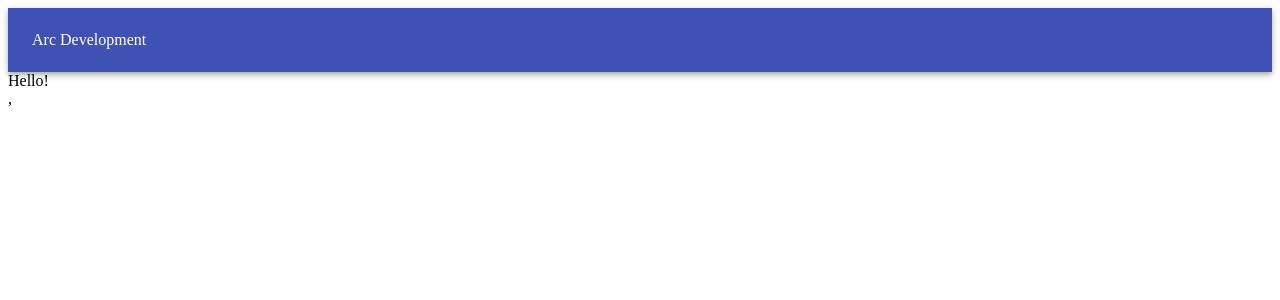
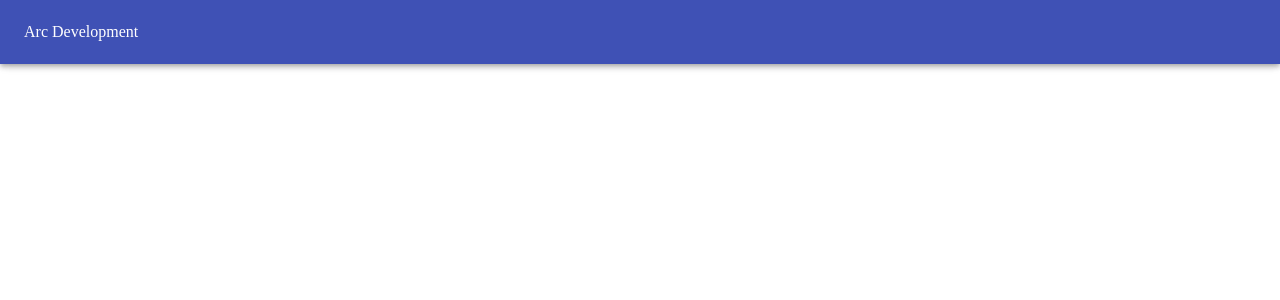
Before and after one commit to EunsooJung/arc-dev, a React (Create React App) app: page / in a window 1280 px wide. Shown: the top 300 px of the page. Built offline with nearby package versions, Linux system fonts and the light colour scheme.

Commit message:
Refactoring AppBar postion in Header.js

```diff
--- a/src/components/ui/Header.js
+++ b/src/components/ui/Header.js
@@ -4,7 +4,7 @@ import Toolbar from '@material-ui/core/Toolbar';
 
 export default function Header(props) {
   return (
-    <AppBar position='static'>
+    <AppBar position='fixed'>
       <Toolbar>Arc Development</Toolbar>
     </AppBar>
   );
```
